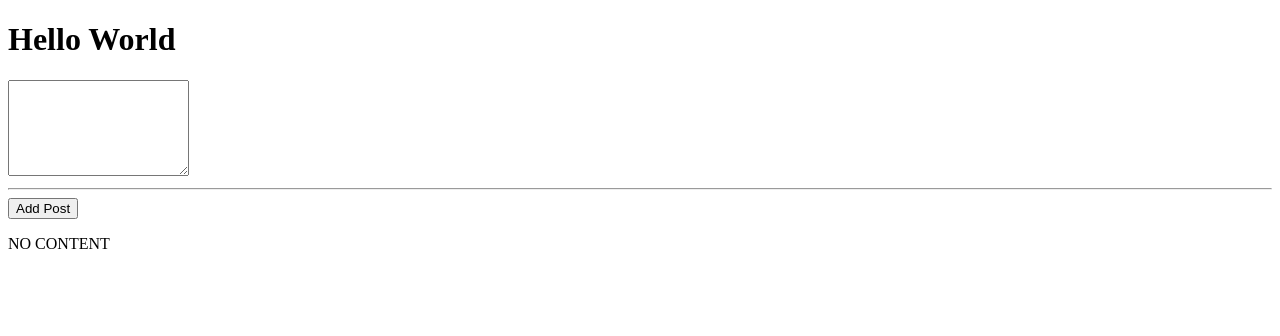
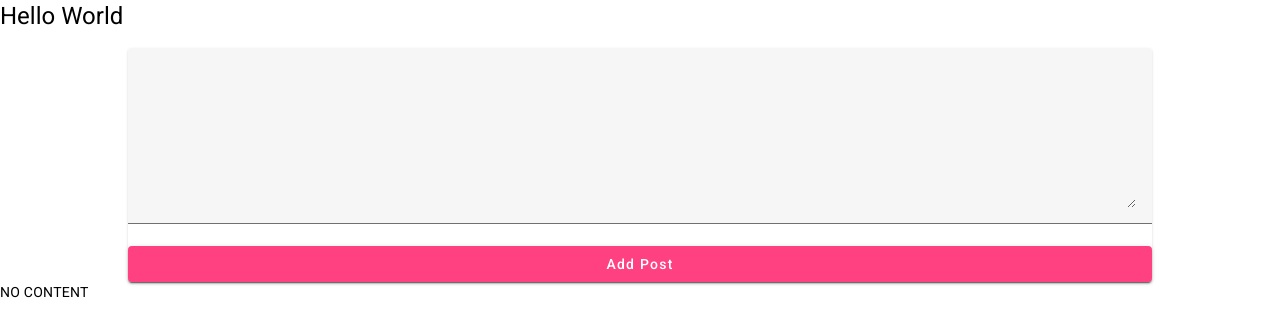
Before and after one commit to Ynacif31/angular-course, an Angular app: page / in a window 1280 px wide. Shown: the top 336 px of the page. Built offline with nearby package versions, Linux system fonts and the light colour scheme.

Commit message:
Angular material add

```diff
--- a/angular.json
+++ b/angular.json
@@ -22,6 +22,7 @@
               }
             ],
             "styles": [
+              "@angular/material/prebuilt-themes/azure-blue.css",
               "src/styles.css"
             ]
           },
@@ -75,6 +76,7 @@
               }
             ],
             "styles": [
+              "@angular/material/prebuilt-themes/azure-blue.css",
               "src/styles.css"
             ]
           }
--- a/src/app/posts/post-create/post-create.component.css
+++ b/src/app/posts/post-create/post-create.component.css
@@ -1 +1,10 @@
 /* Estilos para o componente PostCreate */
+mat-card {
+    width: 80%;
+    margin: auto;
+}
+
+mat-form-field,
+textarea {
+    width: 100%;
+}
--- a/src/app/posts/post-create/post-create.component.html
+++ b/src/app/posts/post-create/post-create.component.html
@@ -1,4 +1,7 @@
-<textarea rows="6" [(ngModel)]="enteredValue"></textarea>
-<hr>
-<button (click)="onAddPost()">Add Post</button>
+<mat-card>
+    <mat-form-field>
+        <textarea matInput rows="6" [(ngModel)]="enteredValue"></textarea>
+    </mat-form-field>
+    <button mat-raised-button color="accent" (click)="onAddPost()">Add Post</button>
+</mat-card>
 <p>{{ newPost }}</p>
--- a/src/index.html
+++ b/src/index.html
@@ -6,8 +6,10 @@
   <base href="/">
   <meta name="viewport" content="width=device-width, initial-scale=1">
   <link rel="icon" type="image/x-icon" href="favicon.ico">
+  <link href="https://fonts.googleapis.com/css2?family=Roboto:wght@300;400;500&display=swap" rel="stylesheet">
+  <link href="https://fonts.googleapis.com/icon?family=Material+Icons" rel="stylesheet">
 </head>
-<body>
+<body class="mat-typography">
   <app-root></app-root>
 </body>
 </html>
--- a/src/styles.css
+++ b/src/styles.css
@@ -1 +1,5 @@
 /* You can add global styles to this file, and also import other style files */
+@import '@angular/material/prebuilt-themes/indigo-pink.css';
+
+html, body { height: 100%; }
+body { margin: 0; font-family: Roboto, "Helvetica Neue", sans-serif; }
```
Also changed, not shown: package.json (+15 -11 lines), src/app/app.module.ts (+8 -0 lines), src/app/posts/post-create/post-create.component.ts (+11 -1 lines), tsconfig.esbuild.json (added, +11 -0 lines), 2 other files (tests, documents, lock files or other folders).
